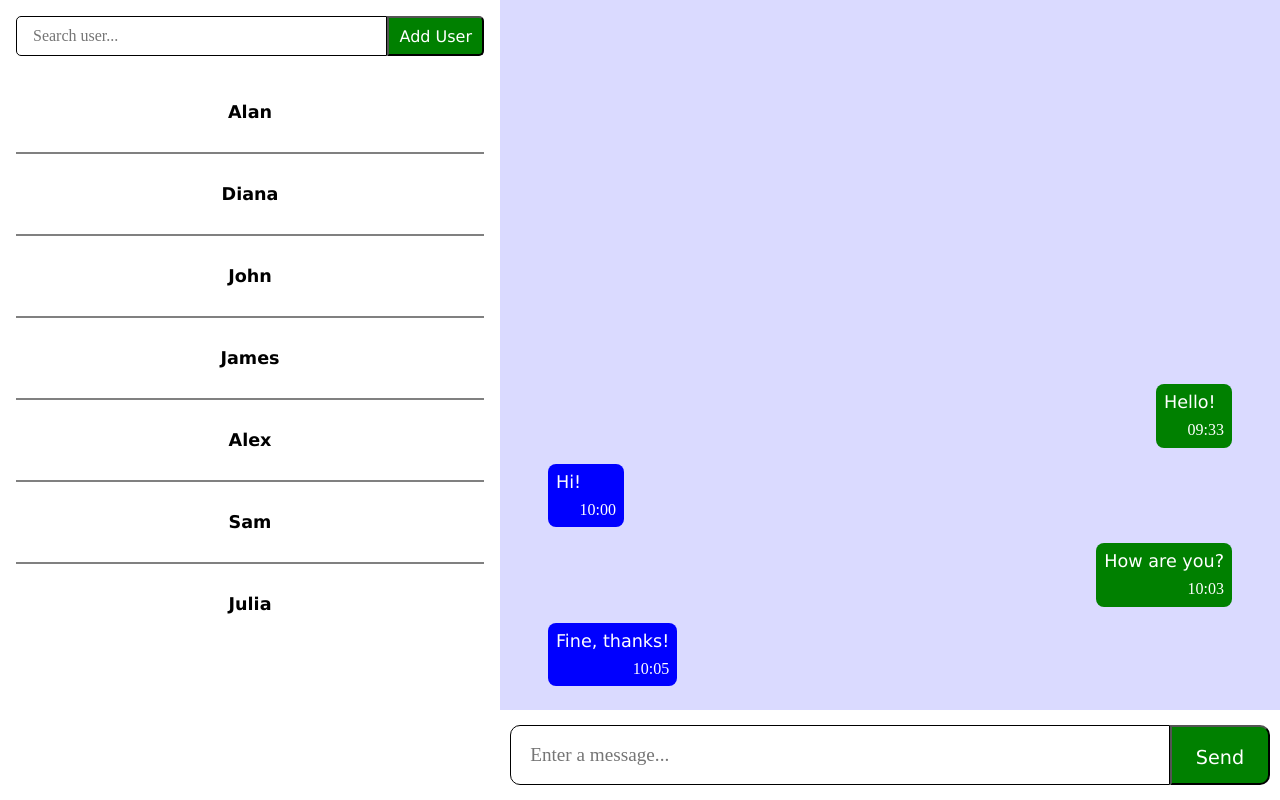
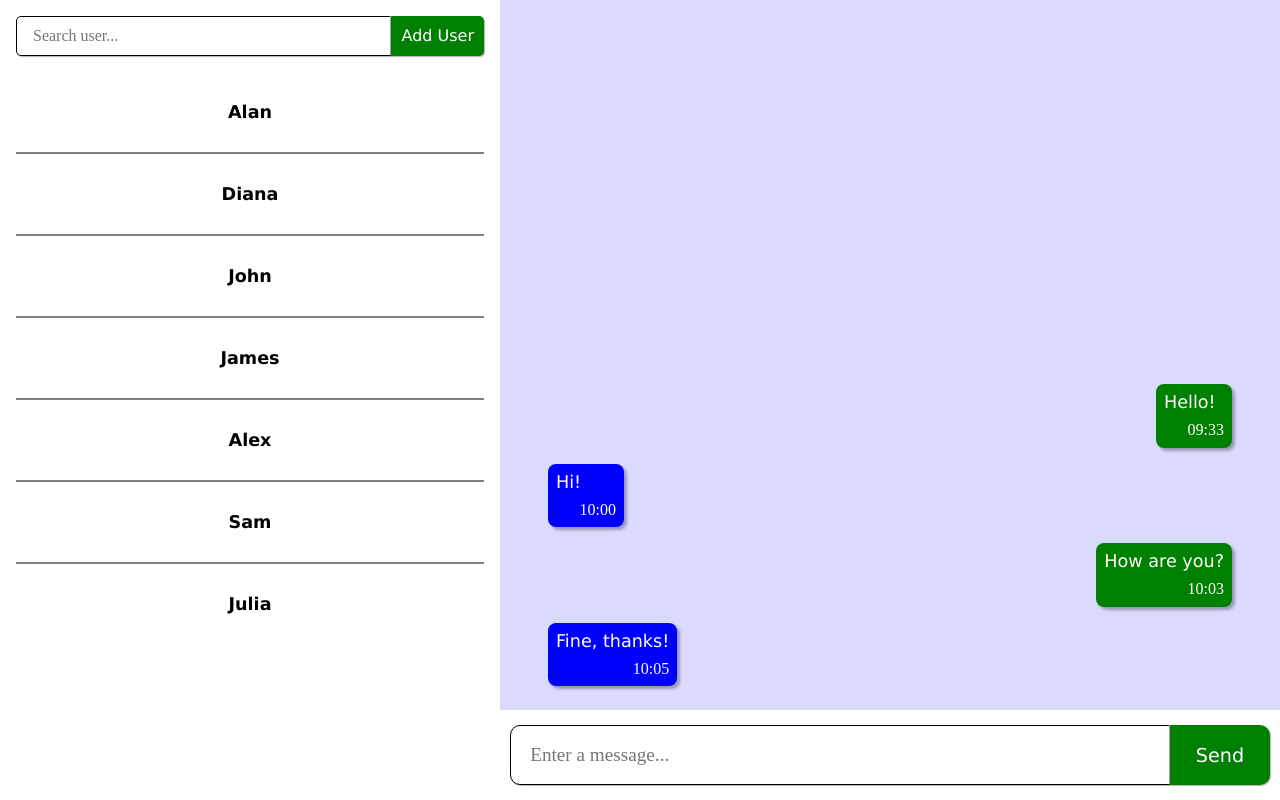
Before and after one commit to AlanRow/webchat, a Vue app: page / in a window 1280 px wide. Built offline with nearby package versions, Linux system fonts and the light colour scheme.

Commit message:
Add shadows and input focus

```diff
--- a/src/components/ChatPanel/ChatMessage.vue
+++ b/src/components/ChatPanel/ChatMessage.vue
@@ -50,6 +50,8 @@ export default {
   padding: 0.5em;
   border-radius: 0.5rem;
 
+  box-shadow: 3px 3px 3px rgba(0, 0, 0, 0.3);
+
   color: white;
 
   &_theme {
--- a/src/components/base/BaseButton.vue
+++ b/src/components/base/BaseButton.vue
@@ -37,7 +37,18 @@ export default {
 
 <style scoped lang="scss">
 .button {
+  --shadow: 1px 1px 1px rgba(0, 0, 0, 0.3);
+  --shadow-light: -1px -1px 1px rgba(255, 255, 255, 0.7);
+
   font-family: Verdana, sans-serif;
+  border: none;
+
+  /** shadows **/
+  box-shadow: var(--shadow), var(--shadow-light);
+
+  &:active {
+    box-shadow: inset var(--shadow), inset var(--shadow-light);
+  }
 
   &_type {
     &_primary {
--- a/src/components/base/BaseInput.vue
+++ b/src/components/base/BaseInput.vue
@@ -48,19 +48,32 @@ export default {
 
 <style scoped lang="scss">
 .input {
+  --shadow: 1px 1px 1px rgba(0, 0, 0, 0.3);
+  --shadow-light: -1px -1px 1px rgba(255, 255, 255, 0.7);
+
   padding: 0 1em;
   margin: 0;
 
   border: 1px solid black;
+  box-sizing: border-box;
+
+  /** shadows **/
+  box-shadow: var(--shadow), var(--shadow-light);
+
+  &:focus-visible {
+    outline: none;
+    border-width: 3px;
+    border-color: green;
+  }
 
   &_size {
     &_medium {
-      height: 38px;
+      height: 40px;
       min-width: 60px;
       border-radius: 5px;
     }
     &_large {
-      height: 58px;
+      height: 60px;
       min-width: 100px;
       border-radius: 10px;
       font-size: 1.2rem;
```
